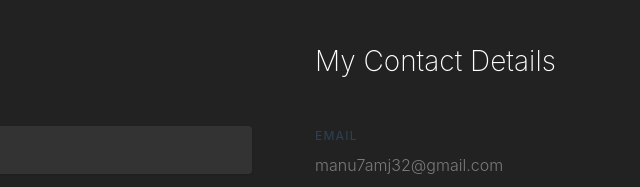
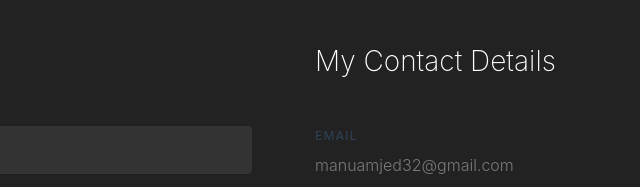
Before and after one commit to amjedmnu1/rezume-master, a plain HTML site: page index.html in a window 1280 px wide. Shown: the part 4380-4567 px from the top of the page, 468-1108 px from the left. Drawn offline with nearby package versions, Linux system fonts and the light colour scheme; files whose address does not match are found by name.

Commit message:
Update index.html

```diff
--- a/index.html
+++ b/index.html
@@ -265,7 +265,7 @@
 					<ul class="site-contact-details">
 						<li>
 							<span class="text-uppercase">Email</span>
-							manu7amj32@gmail.com
+							manuamjed32@gmail.com
 						</li>
 						<li>
 							<span class="text-uppercase">Phone</span>
```
